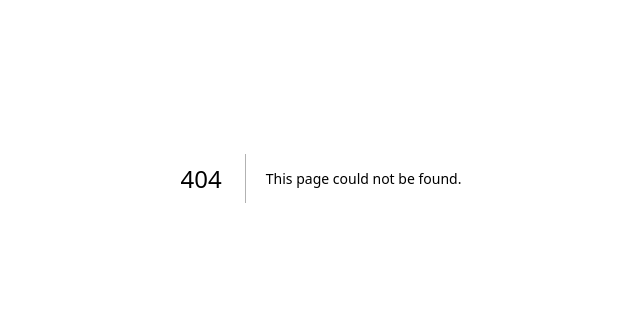
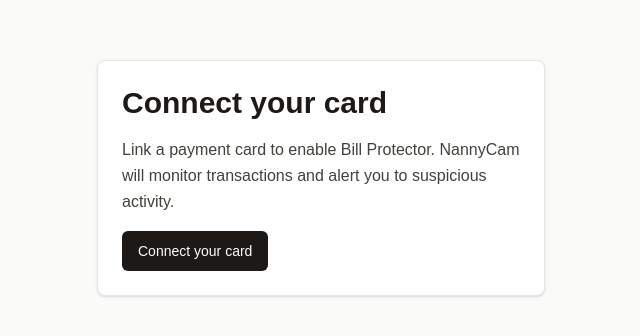
Before and after one commit to heechan02/hackprinceton-2026, a Next.js app: page /onboarding in a window 1280 px wide. Before the commit this address had no page. Shown: the part 222-558 px from the top of the page, without its empty margins (319-959 px from the left). Built offline with nearby package versions, Linux system fonts and the light colour scheme.

Commit message:
feat(commerce-billprotector): step 2 — knot-session

```diff
--- a/phases/2-commerce-billprotector/index.json
+++ b/phases/2-commerce-billprotector/index.json
@@ -21,7 +21,10 @@
     {
       "step": 2,
       "name": "knot-session",
-      "status": "pending"
+      "status": "completed",
+      "started_at": "2026-04-19T13:49:23+0900",
+      "summary": "Implemented POST /api/knot/session returning { ok, sessionToken }; added /onboarding placeholder page; typecheck passes",
+      "completed_at": "2026-04-19T13:55:00+0900"
     },
     {
       "step": 3,
--- /dev/null
+++ b/src/app/api/knot/session/route.ts
@@ -0,0 +1,19 @@
+import { NextResponse } from "next/server";
+import { knotFetch } from "@/services/knot/client";
+import { env } from "@/lib/env";
+
+export async function POST() {
+  try {
+    const data = (await knotFetch("/sessions", {
+      method: "POST",
+      body: JSON.stringify({ client_id: env.KNOT_CLIENT_ID }),
+    })) as { session_token?: string; token?: string };
+
+    const sessionToken = data.session_token ?? data.token ?? "";
+    return NextResponse.json({ ok: true, sessionToken });
+  } catch (err) {
+    const message = err instanceof Error ? err.message : String(err);
+    console.error("[knot/session] Error:", message);
+    return NextResponse.json({ ok: false, error: message }, { status: 500 });
+  }
+}
--- /dev/null
+++ b/src/app/onboarding/page.tsx
@@ -0,0 +1,19 @@
+export default function OnboardingPage() {
+  return (
+    <main className="min-h-screen bg-stone-50 flex items-center justify-center">
+      <div className="rounded-lg bg-white border border-stone-200 p-6 shadow-sm max-w-md w-full space-y-4">
+        <h1 className="text-3xl font-semibold text-stone-900">Connect your card</h1>
+        <p className="text-base text-stone-700 leading-relaxed">
+          Link a payment card to enable Bill Protector. NannyCam will monitor transactions and
+          alert you to suspicious activity.
+        </p>
+        <button
+          type="button"
+          className="rounded-md bg-stone-900 text-white px-4 py-2.5 text-sm font-medium hover:bg-stone-800"
+        >
+          Connect your card
+        </button>
+      </div>
+    </main>
+  );
+}
```
